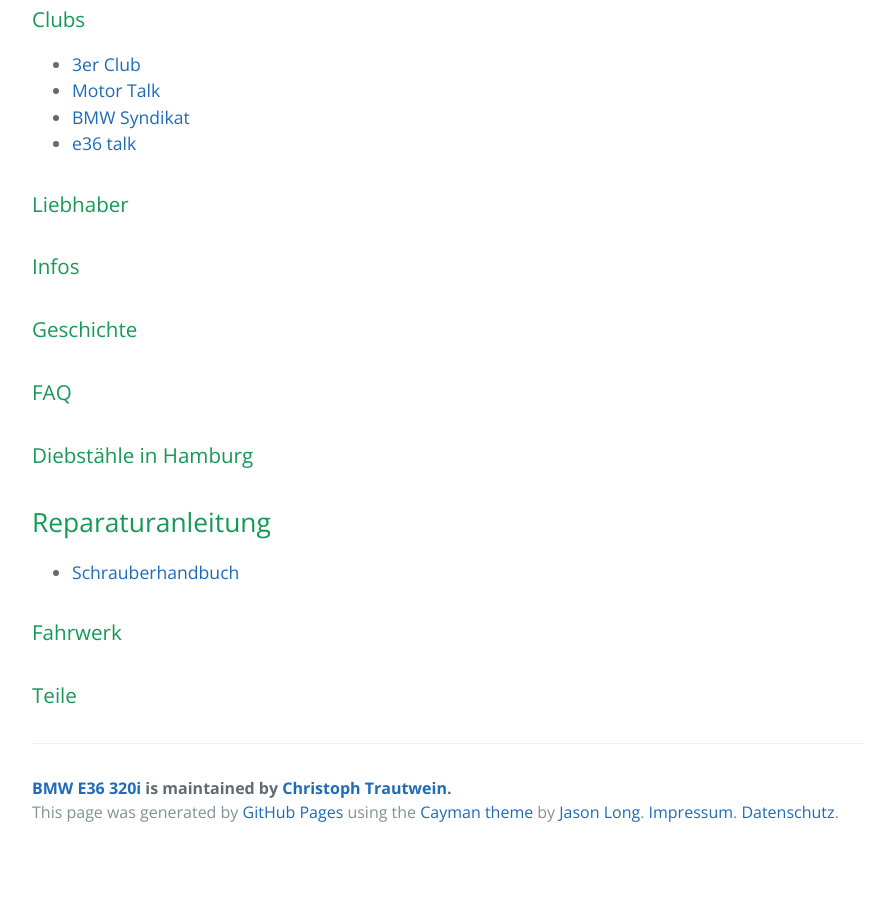
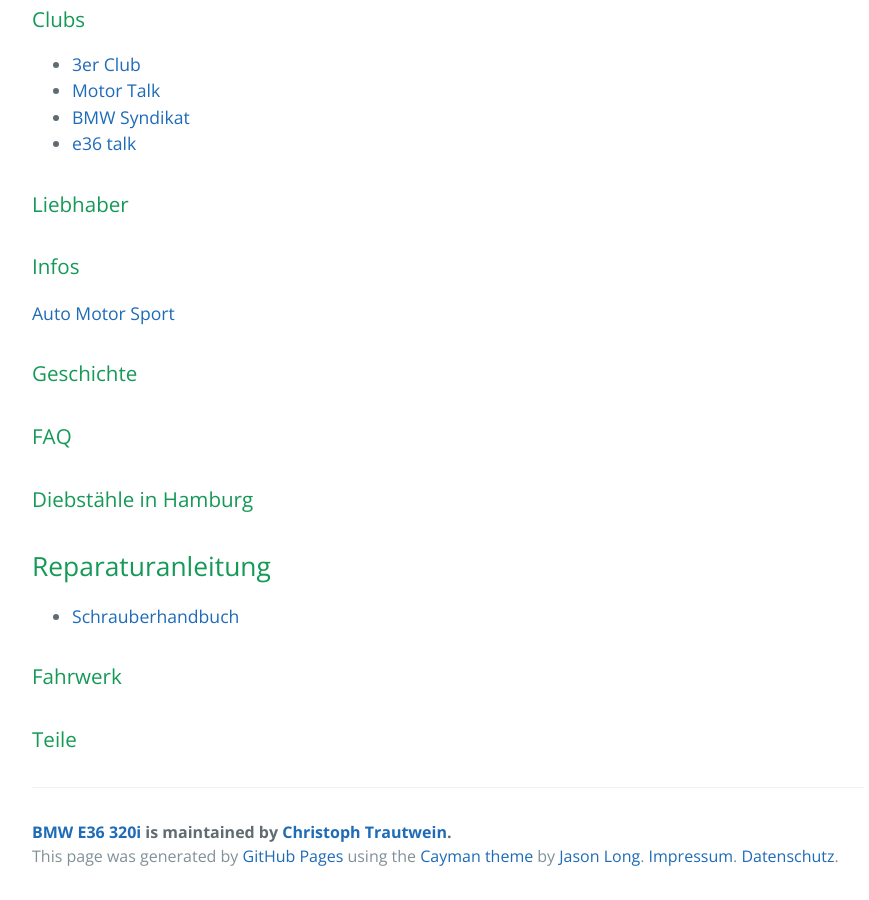
Before and after one commit to trautw/SCD-Quickstart, a Jekyll site: the page built from docs/_pages/04_more.md, in a window 1280 px wide and 900 px high, scrolled down 684 px. Shown: the whole window, without its empty margins (192-1061 px from the left). Built offline with Jekyll 4.4.1, drawn with Linux system fonts in a browser that asks for light colours; before the commit the page ends 1540 px from its top, so only the background shows below that.

Commit message:
Update 04_more.md

```diff
--- a/docs/_pages/04_more.md
+++ b/docs/_pages/04_more.md
@@ -21,6 +21,7 @@ permalink: /more/
 ### Liebhaber
 
 ### Infos
+[Auto Motor Sport](https://www.auto-motor-und-sport.de/oldtimer/bmw-3er-e36-youngtimer-kaufen-staerken-schwaechen/)
 
 ### Geschichte
 
```
